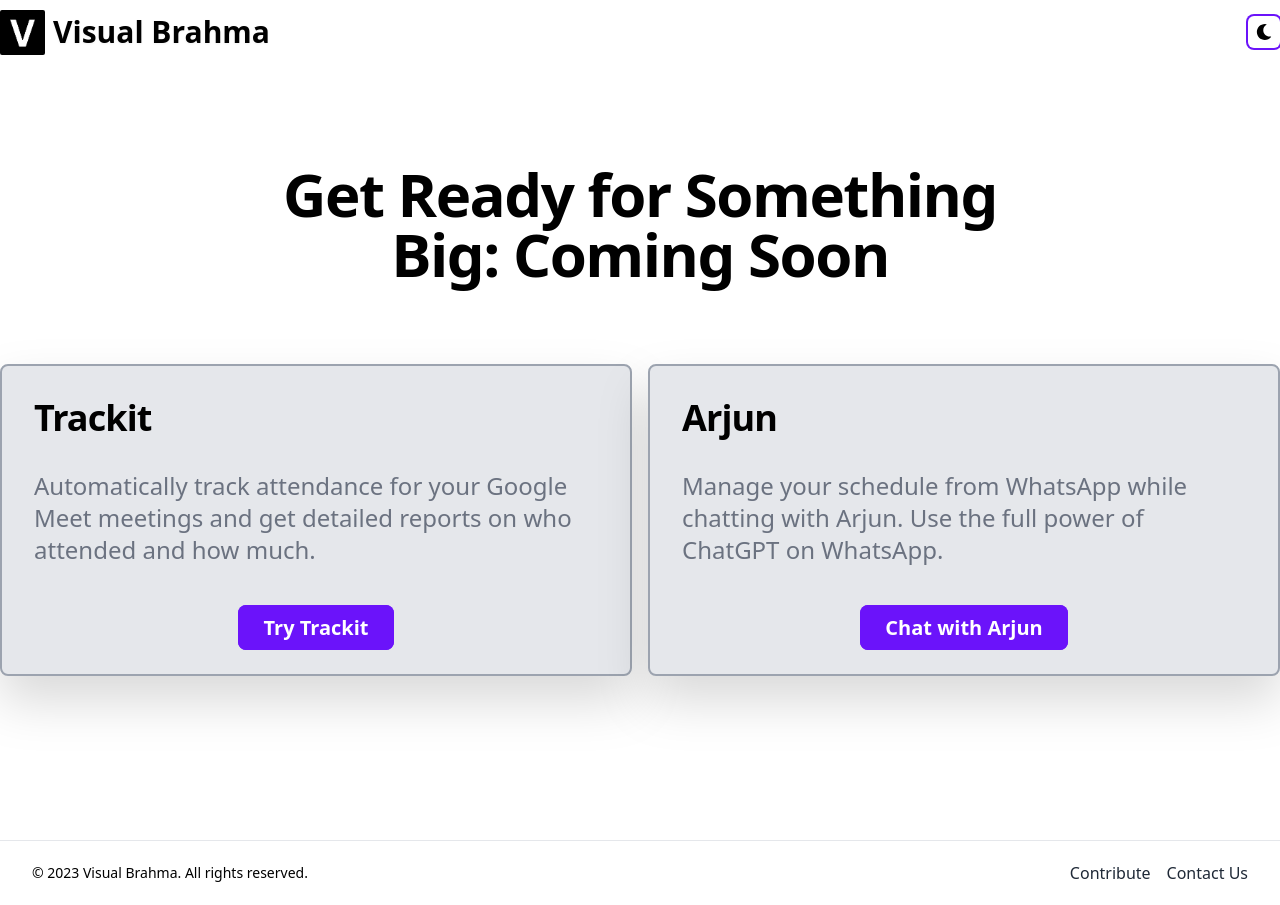
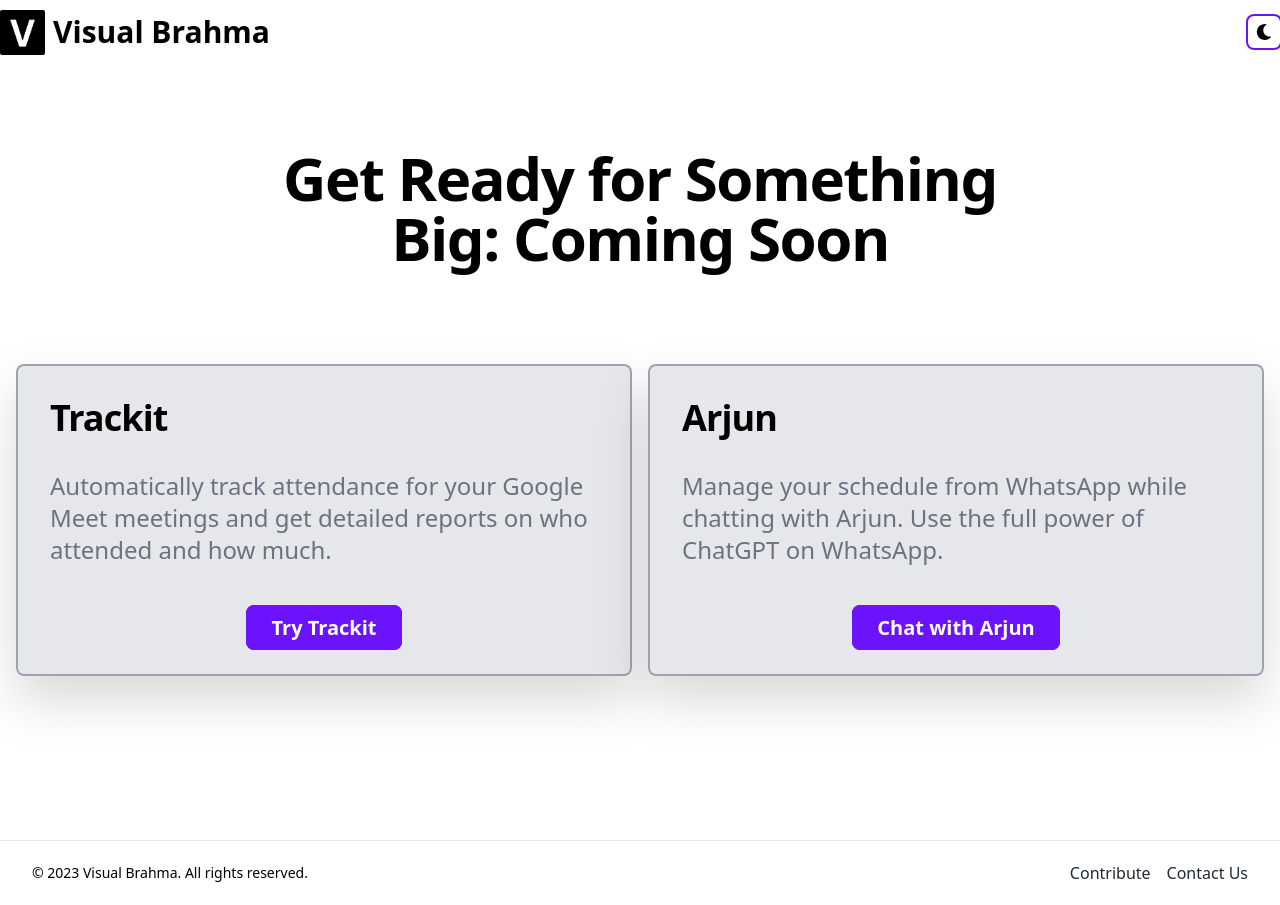
Before and after one commit to Visual-Brahma/visualbrahma, a Next.js app: page / in a window 1280 px wide. Built offline with nearby package versions, Linux system fonts and the light colour scheme.

Commit message:
minor ui fix

```diff
--- a/src/pages/index.tsx
+++ b/src/pages/index.tsx
@@ -14,7 +14,7 @@ const Home = () => {
           Get Ready for Something Big: Coming Soon
         </h1>
 
-        <div className='flex flex-col sm:flex-row justify-between space-y-4 items-center sm:space-x-4 sm:space-y-0 mt-12'>
+        <div className='flex flex-col sm:flex-row justify-between space-y-4 items-center sm:space-x-4 sm:space-y-0 mt-12 p-4'>
           <div className='rounded-lg bg-gray-200 border-gray-400 border-2 dark:bg-dark-gray drop-shadow-2xl hover:drop-shadow-lg max-w-screen-sm'>
             <div className='p-8'>
               <h5 className='text-2xl sm:text-3xl md:text-4xl font-extrabold tracking-tight text-black dark:text-white text-left mb-8 max-w-screen-md'>
```
